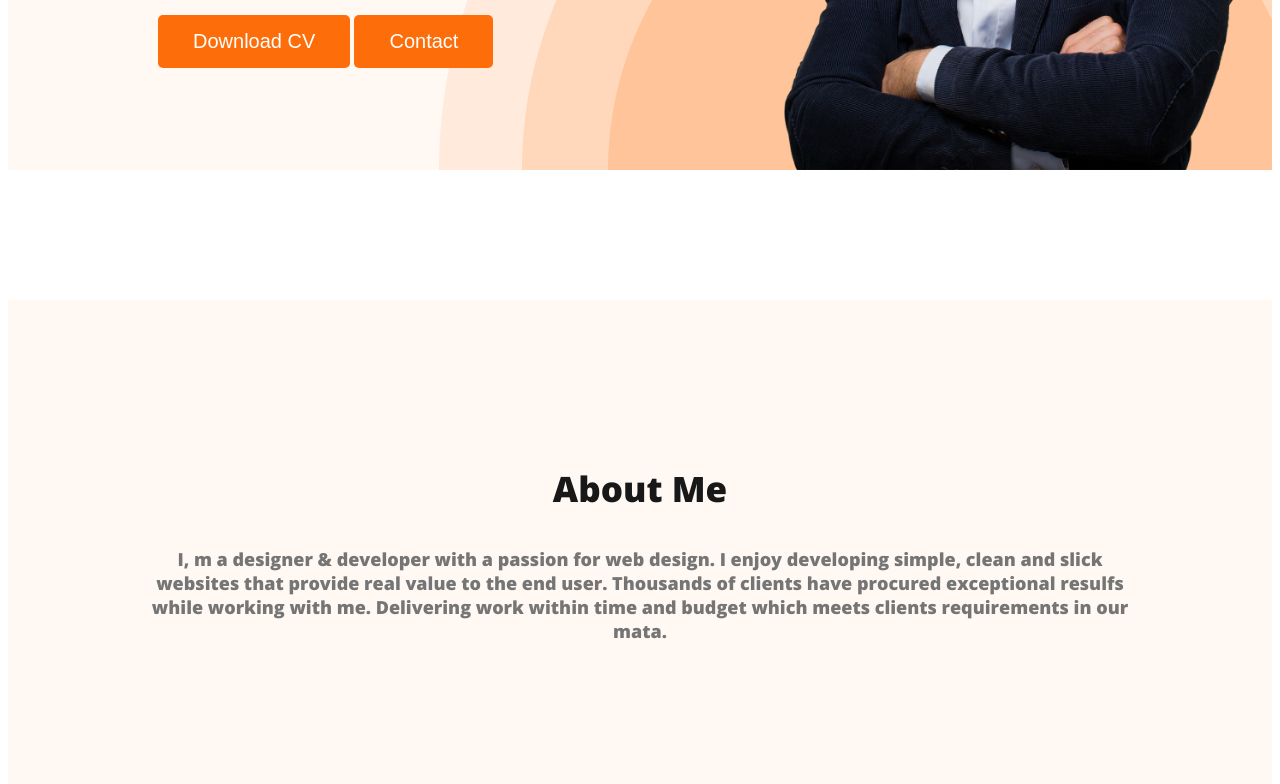
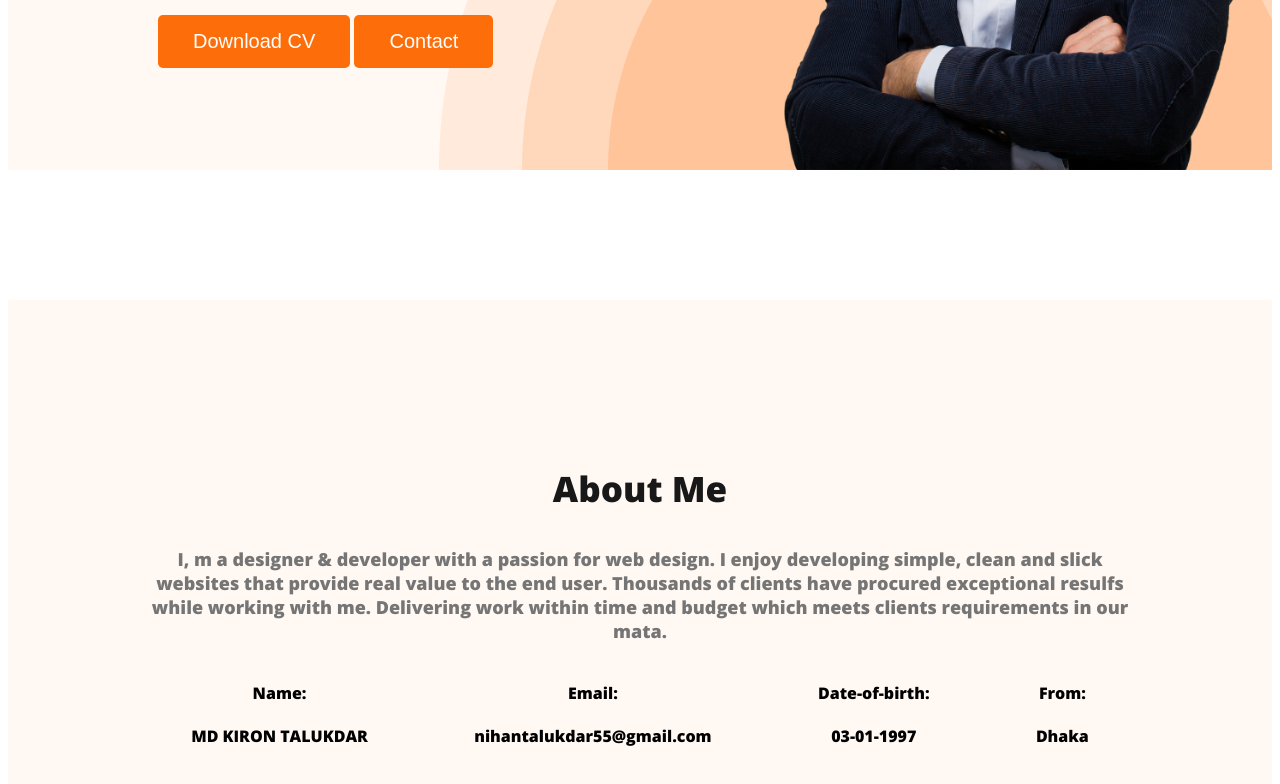
Before and after one commit to kiron-talukdar/Web-Developer-Portfolio, a plain HTML site: page index.html in a window 1280 px wide. Shown: the part 598-1382 px from the top of the page. Drawn offline with nearby package versions, Linux system fonts and the light colour scheme.

Commit message:
git commit about information

```diff
--- a/index.html
+++ b/index.html
@@ -46,6 +46,26 @@
             <p class="section-description">
                 I, m a designer & developer with a passion for web design. I enjoy developing simple, clean and slick websites that provide real value to the end user. Thousands of clients have procured exceptional resulfs while working with me. Delivering work within time and budget which meets clients requirements in our mata.
             </p>
+            <div class="about-info-container">
+                <!-- .about-info*4>h4.info-title+p.info-description  -->
+                <div class="about-info">
+                    <h4 class="info-title">Name:</h4>
+                    <p class="info-description">MD KIRON TALUKDAR</p>
+                </div>
+                <div class="about-info">
+                    <h4 class="info-title">Email:</h4>
+                    <p class="info-description">nihantalukdar55@gmail.com</p>
+                </div>
+                <div class="about-info">
+                    <h4 class="info-title">Date-of-birth:</h4>
+                    <p class="info-description">03-01-1997</p>
+                </div>
+                <div class="about-info">
+                    <h4 class="info-title">From:</h4>
+                    <p class="info-description">Dhaka</p>
+                </div>
+
+            </div>
         </section>
 
     </main>
--- a/portfolio.css
+++ b/portfolio.css
@@ -101,9 +101,20 @@ nav  a {
 
 /* main section start */
 
+main{
+    max-width: 1300px;
+    margin:0 auto;
+}
 .about{
     padding:130px;
     border-radius: 3px;
     background: #fff8f3;
     margin: 130px 0px ;
 }
+.about-info-container{
+    display: flex;
+    justify-content: space-around;
+}
+.about-info{
+    text-align: center;
+}
```
